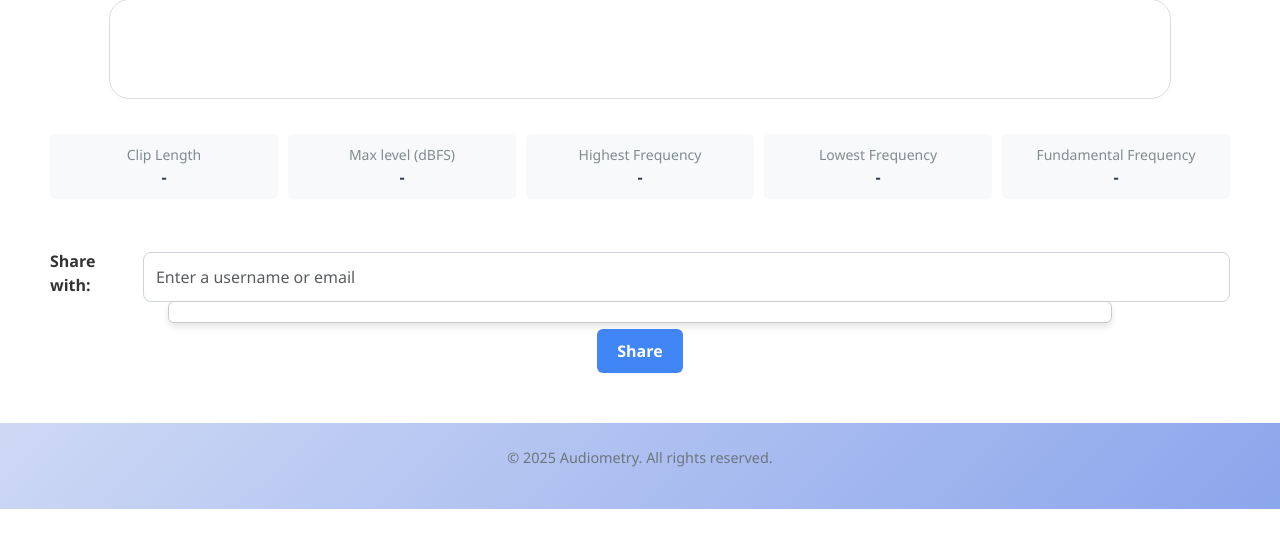
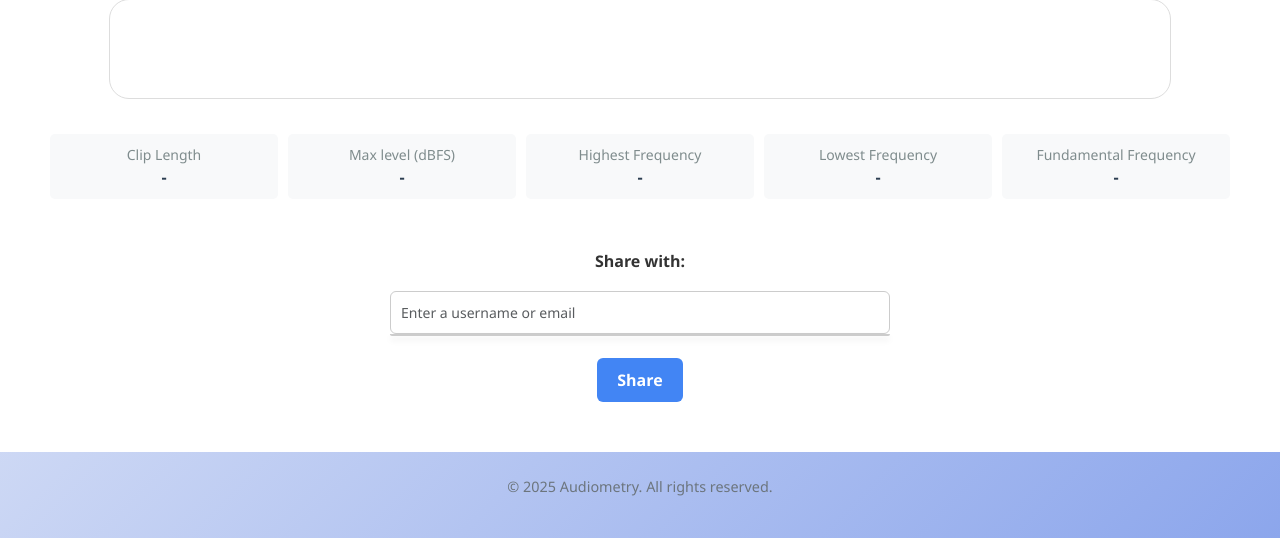
Before and after one commit to qwertytops/AudioAnalyser, a Flask app: template app/templates/shareView.html in a window 1280 px wide. Shown: the part 458-996 px from the top of the page. Before the commit the page ends 967 px from the top, so only its background shows below. Run offline with Flask 3, Linux system fonts and the light colour scheme; the template is opened without the code that fills it, so the values that code supplies are empty.

Commit message:
Drop-down list works with dark mode

```diff
--- a/app/static/css/shareView.css
+++ b/app/static/css/shareView.css
@@ -344,25 +344,80 @@ textarea, .analysis-select {
     color: var(--dark-text);
 }
 
+/* Fix the suggestions list positioning and styling */
 .suggestions-list {
     list-style-type: none;
-    margin-top: 70px;
-    padding: 10px;
+    padding: 0;
+    margin: 0;
     border: 1px solid #ccc;
-    max-height: 150px;
+    max-height: 200px; /* Increased height */
     overflow-y: auto;
     background-color: #fff;
-    position: relative;
+    position: absolute;
+    top: 100%;
+    left: 0;
+    right: 0;
     z-index: 1000;
-    width: 80%;
+    border-radius: 0 0 6px 6px;
     box-shadow: 0 4px 6px rgba(0, 0, 0, 0.1);
+}
+
+/* Dark mode for suggestions list */
+[data-bs-theme="dark"] .suggestions-list {
+    background-color: #212529;
+    border-color: #495057;
+    box-shadow: 0 4px 6px rgba(0, 0, 0, 0.3);
 }
 
 .suggestion-item {
     padding: 8px 12px;
     cursor: pointer;
+    color: #333;
+}
+
+/* Dark mode for suggestion items */
+[data-bs-theme="dark"] .suggestion-item {
+    color: #e9ecef;
 }
 
 .suggestion-item:hover {
     background-color: #f0f0f0;
 }
+
+/* Dark mode for suggestion items hover state */
+[data-bs-theme="dark"] .suggestion-item:hover {
+    background-color: #343a40;
+}
+
+/* Fix the positioning of the friend section */
+.friend {
+    display: flex;
+    flex-direction: column;
+    align-items: center;
+    justify-content: center;
+    gap: 10px;
+    margin-top: 20px;
+    width: 60%;
+    max-width: 500px;
+    margin-left: auto;
+    margin-right: auto;
+    position: relative;
+}
+
+/* Fix for input field in both light and dark mode */
+#recipientInput {
+    width: 100%;
+    padding: 10px;
+    border: 1px solid #ccc;
+    border-radius: 6px;
+    font-size: 14px;
+    background-color: #fff;
+    color: #333;
+}
+
+/* Dark mode for input field */
+[data-bs-theme="dark"] #recipientInput {
+    background-color: #212529;
+    border-color: #495057;
+    color: #e9ecef;
+}
```
